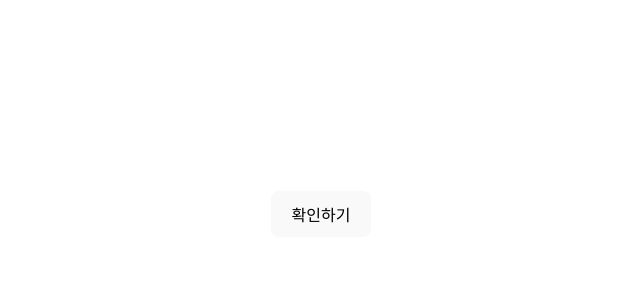
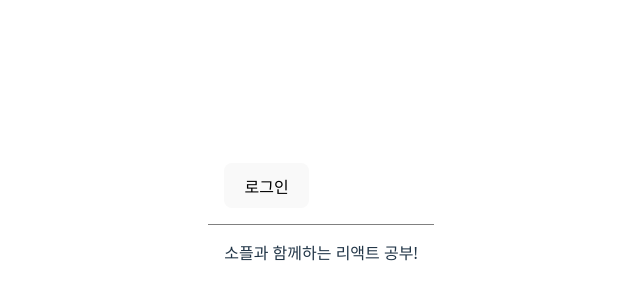
Before and after one commit to Hongyejinjin/first-met-react-practice-v19, a React (Vite) app: page / in a window 1280 px wide. Shown: the part 186-486 px from the top of the page, without its empty margins (319-959 px from the left). Built offline with nearby package versions, Linux system fonts and the light colour scheme.

Commit message:
Chapter09 practice updated.

```diff
--- /dev/null
+++ b/src/chapter_09/LandingPage.jsx
@@ -0,0 +1,27 @@
+import { useState } from 'react';
+import Toolbar from './Toolbar';
+
+function LandingPage(props) {
+    const [isLoggedIn, setIsLoggedIn] = useState(false);
+
+    const onClickLogin = () => {
+        setIsLoggedIn(true);
+    };
+
+    const onClickLogout = () => {
+        setIsLoggedIn(false);
+    };
+
+    return (
+        <div>
+            <Toolbar
+                isLoggedIn={isLoggedIn}
+                onClickLogin={onClickLogin}
+                onClickLogout={onClickLogout}
+            />
+            <div style={{ padding: 16 }}>소플과 함께하는 리액트 공부!</div>
+        </div>
+    );
+}
+
+export default LandingPage;
--- /dev/null
+++ b/src/chapter_09/Toolbar.jsx
@@ -0,0 +1,29 @@
+const styles = {
+    wrapper: {
+        padding: 16,
+        display: 'flex',
+        flexDirection: 'row',
+        borderBottom: '1px solid grey',
+    },
+    greeting: {
+        marginRight: 8,
+    },
+};
+
+function Toolbar(props) {
+    const { isLoggedIn, onClickLogin, onClickLogout } = props;
+
+    return (
+        <div style={styles.wrapper}>
+            {isLoggedIn && <span style={styles.greeting}>환영합니다!</span>}
+
+            {isLoggedIn ? (
+                <button onClick={onClickLogout}>로그아웃</button>
+            ) : (
+                <button onClick={onClickLogin}>로그인</button>
+            )}
+        </div>
+    );
+}
+
+export default Toolbar;
--- a/src/main.jsx
+++ b/src/main.jsx
@@ -9,10 +9,11 @@
 import NotificationList from './chapter_06/NotificationList';
 import Accommodate from './chapter_07/Accommodate';
 import ConfirmButton from './chapter_08/ConfirmButton';
+import LandingPage from './chapter_09/LandingPage';
 
 const root = createRoot(document.getElementById('root'));
 root.render(
     <StrictMode>
-        <ConfirmButton />
+        <LandingPage />
     </StrictMode>
 );
```
